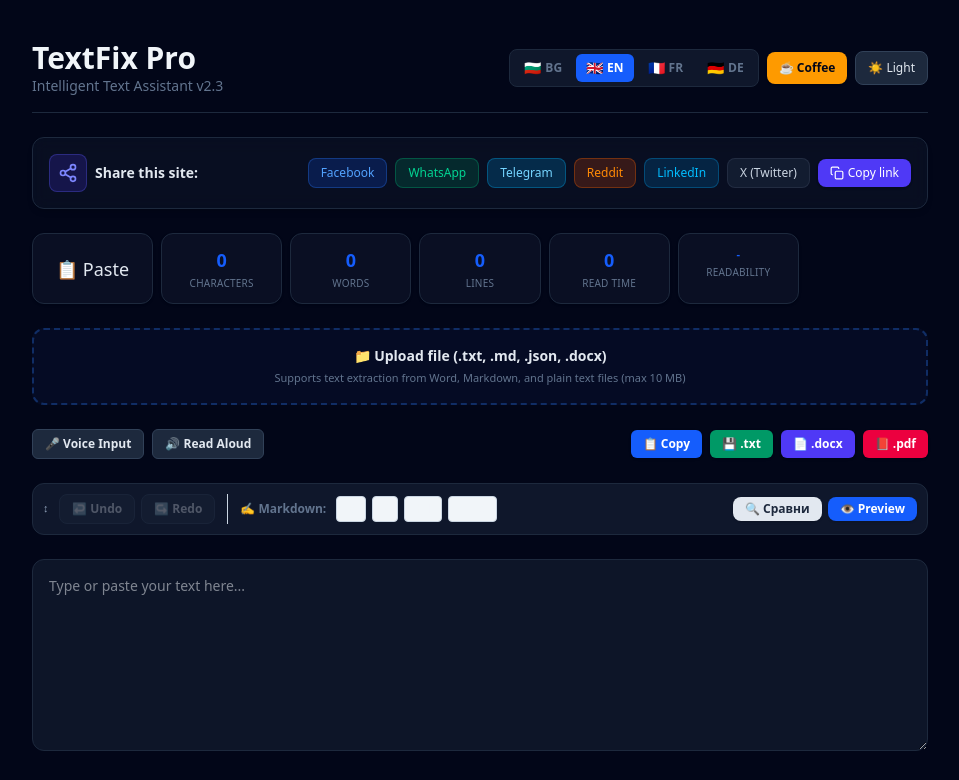
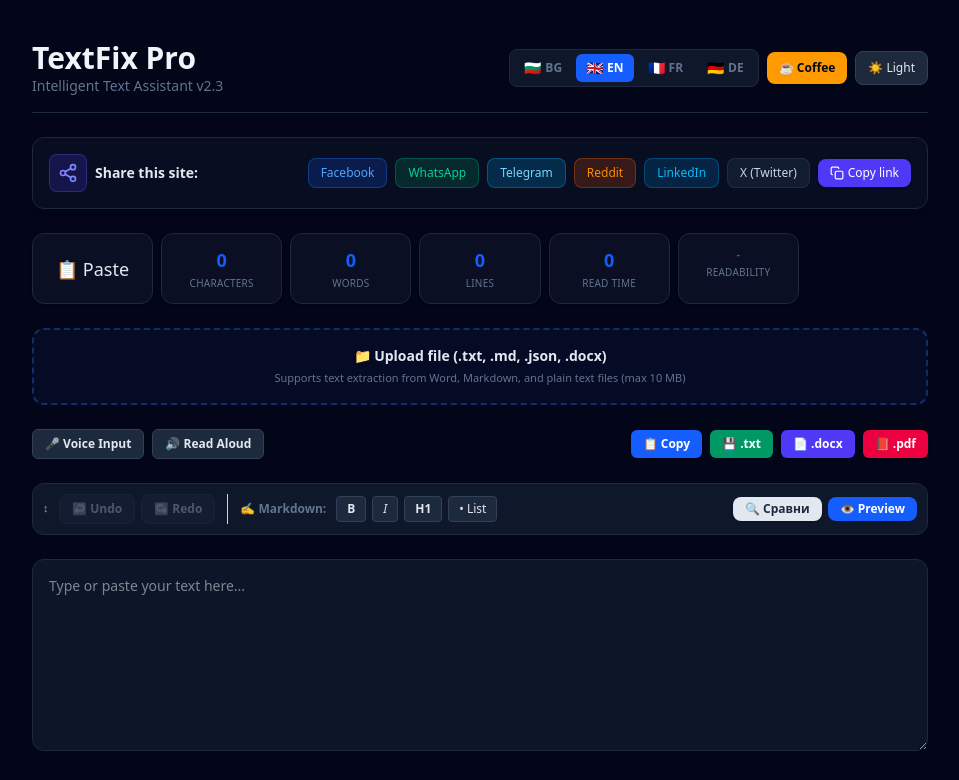
Before and after one commit to ReLaXsZ/textfix-pro, a Next.js app: page / in a window 1280 px wide. Shown: the top 780 px of the page, without its empty margins (160-1119 px from the left). Built offline with nearby package versions, Linux system fonts and the light colour scheme.

Commit message:
Fix black markdown buttons in light theme

```diff
--- a/app/page.tsx
+++ b/app/page.tsx
@@ -31,7 +31,6 @@ const translations = {
 
 type Translation = (typeof translations)["bg"];
 
-// --- Helper functions ---
 function calculateReadability(text: string): number {
   if (!text.trim()) return 0;
   const sentences = text.split(/[.!?]+/).filter((s) => s.trim().length > 0).length;
@@ -58,7 +57,6 @@ function getReadabilityLabel(score: number, lang: string): string {
   return arr[4];
 }
 
-// --- Components ---
 interface TooltipButtonProps {
   onClick: () => void;
   text: string;
@@ -98,9 +96,9 @@ export default function Home() {
       if (browserLang.startsWith("bg")) return "bg";
       if (browserLang.startsWith("fr")) return "fr";
       if (browserLang.startsWith("de")) return "de";
-      return "en"; // Default to English
+      return "en";
     }
-    return "bg"; // Fallback for server
+    return "bg";
   });
 
   const [isLight, setIsLight] = useState(false);
@@ -424,6 +422,13 @@ export default function Home() {
 
   const charCounterColor = charCount > 5000 ? "text-rose-500 font-bold" : "text-blue-600";
 
+  // ВАЖНО: Тук са поправени цветовете на Markdown бутоните
+  const mdBtnClass = `px-2.5 py-1 rounded border transition-colors ${
+    isLight
+      ? "bg-slate-100 hover:bg-slate-200 text-slate-800 border-slate-300"
+      : "bg-slate-800 hover:bg-slate-700 text-slate-200 border-slate-700"
+  }`;
+
   return (
     <main className={`min-h-screen transition-colors duration-300 p-4 md:p-10 font-sans flex flex-col items-center ${isLight ? "bg-slate-50 text-slate-900" : "bg-slate-950 text-slate-100"}`}>
       <div className="w-full max-w-4xl space-y-6">
@@ -528,10 +533,10 @@ export default function Home() {
           </div>
           <div className="flex items-center gap-1.5 flex-1 overflow-x-auto whitespace-nowrap scrollbar-hide">
             <span className="font-semibold text-slate-500 mr-1 hidden sm:inline">{t.markdownTitle}</span>
-            <button type="button" onClick={() => insertMarkdown("bold")} className="px-2.5 py-1 bg-slate-100 hover:bg-slate-200 dark:bg-slate-800 dark:hover:bg-slate-700 font-bold rounded border border-slate-300 dark:border-slate-700">B</button>
-            <button type="button" onClick={() => insertMarkdown("italic")} className="px-2.5 py-1 bg-slate-100 hover:bg-slate-200 dark:bg-slate-800 dark:hover:bg-slate-700 italic rounded border border-slate-300 dark:border-slate-700">I</button>
-            <button type="button" onClick={() => insertMarkdown("h1")} className="px-2.5 py-1 bg-slate-100 hover:bg-slate-200 dark:bg-slate-800 dark:hover:bg-slate-700 font-bold rounded border border-slate-300 dark:border-slate-700">H1</button>
-            <button type="button" onClick={() => insertMarkdown("list")} className="px-2.5 py-1 bg-slate-100 hover:bg-slate-200 dark:bg-slate-800 dark:hover:bg-slate-700 rounded border border-slate-300 dark:border-slate-700">• List</button>
+            <button type="button" onClick={() => insertMarkdown("bold")} className={`${mdBtnClass} font-bold`}>B</button>
+            <button type="button" onClick={() => insertMarkdown("italic")} className={`${mdBtnClass} italic`}>I</button>
+            <button type="button" onClick={() => insertMarkdown("h1")} className={`${mdBtnClass} font-bold`}>H1</button>
+            <button type="button" onClick={() => insertMarkdown("list")} className={mdBtnClass}>• List</button>
           </div>
           <div className="flex gap-1.5">
             <button type="button" onClick={() => setShowCompare(!showCompare)} className={`px-3 py-1 rounded-lg font-semibold shadow-sm transition-all ${showCompare ? 'bg-amber-600 hover:bg-amber-700 text-white' : 'bg-slate-200 hover:bg-slate-300 dark:bg-slate-800 dark:hover:bg-slate-700 text-slate-800 dark:text-slate-200'}`}>
```
